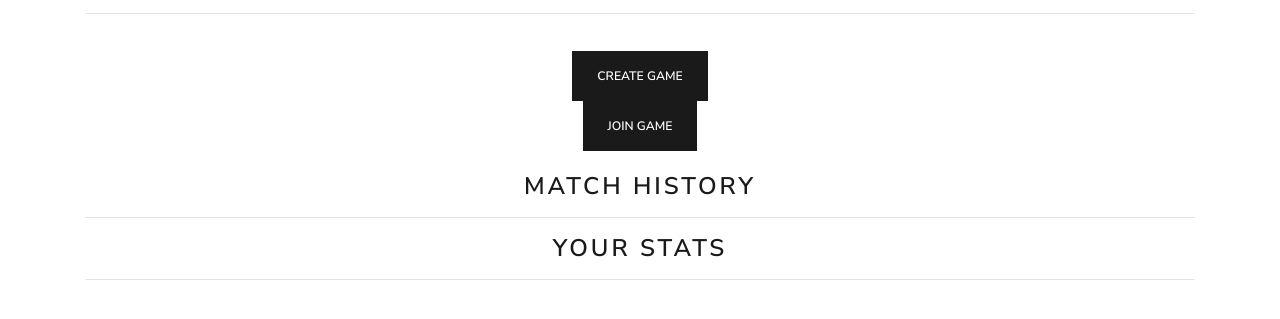
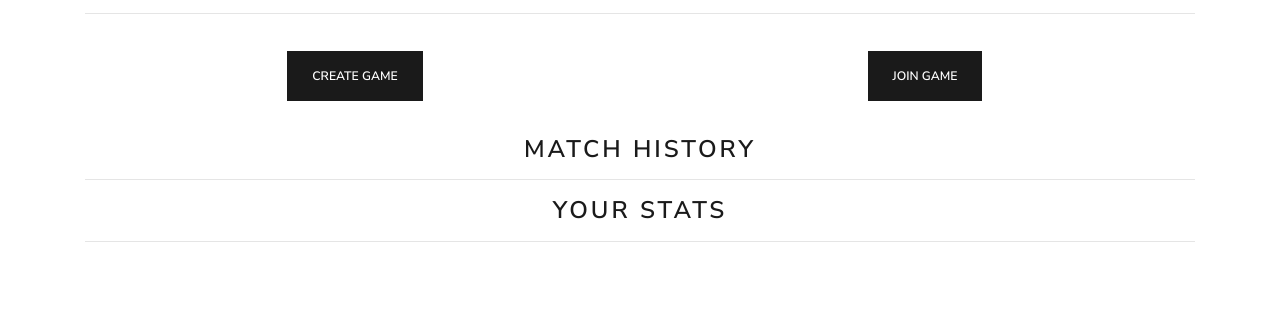
Before and after one commit to FMTamer/DoJoTrivia, a Flask app: page / in a window 1280 px wide. Shown: the part 176-495 px from the top of the page. Run offline with Flask 2, Linux system fonts and the light colour scheme; a user stored in the database is signed in; some libraries are stand-ins or nearby versions.

Commit message:
Fixed buttons on personal

```diff
--- a/DoJoTrivia/static/test.css
+++ b/DoJoTrivia/static/test.css
@@ -112,3 +112,8 @@ p{text-align:left;
 }
 
 /*Answers*/
+
+/*Buttons*/
+.pers{
+  margin-bottom: 1em;
+}
--- a/DoJoTrivia/templates/personal-page.html
+++ b/DoJoTrivia/templates/personal-page.html
@@ -11,12 +11,19 @@
     </head>
     <hr class="line_title">
     <br>
-    <form action="{{ url_for('creategame') }}" name="creating" method="post">
-            <button class="btn btn-primary" type="submit">Create Game</button>
-    </form>
-    <form action="{{ url_for('joingame') }}" name="joining" method="get">
-        <button class="btn btn-primary" type="submit">Join Game</button>
-    </form>
+    <div class='row'>
+        <div class='col-sm'>
+            <form action="{{ url_for('creategame') }}" name="creating" method="post">
+                <button class="btn btn-primary pers" type="submit">Create Game</button>
+            </form>
+        </div>
+
+        <div class='col-sm'>
+            <form action="{{ url_for('joingame') }}" name="joining" method="get">
+                <button class="btn btn-primary pers" type="submit">Join Game</button>
+            </form>
+        </div>
+    </div>
     <br>
 
     <h3><strong>Match History</strong></h3>
```
Also changed, not shown: DoJoTrivia/dojo.db.
